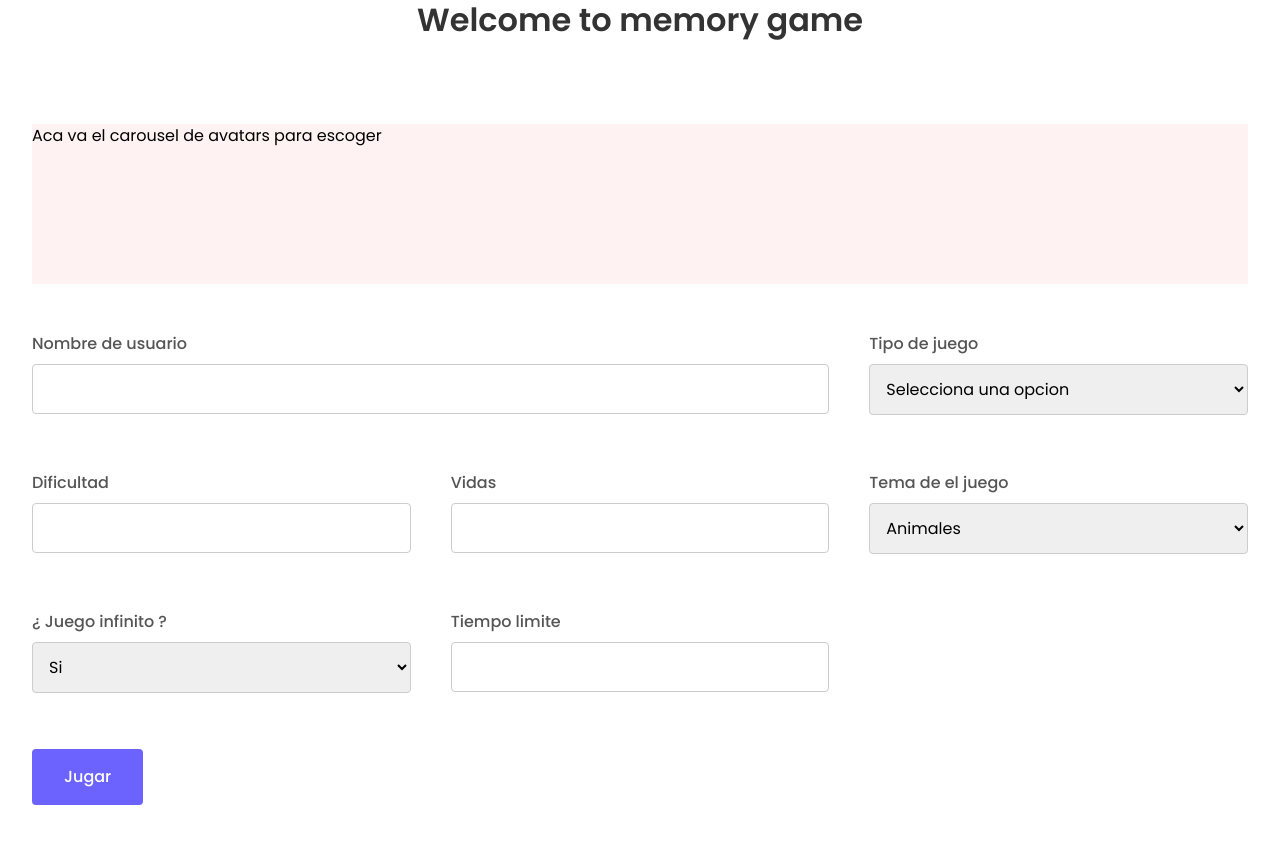
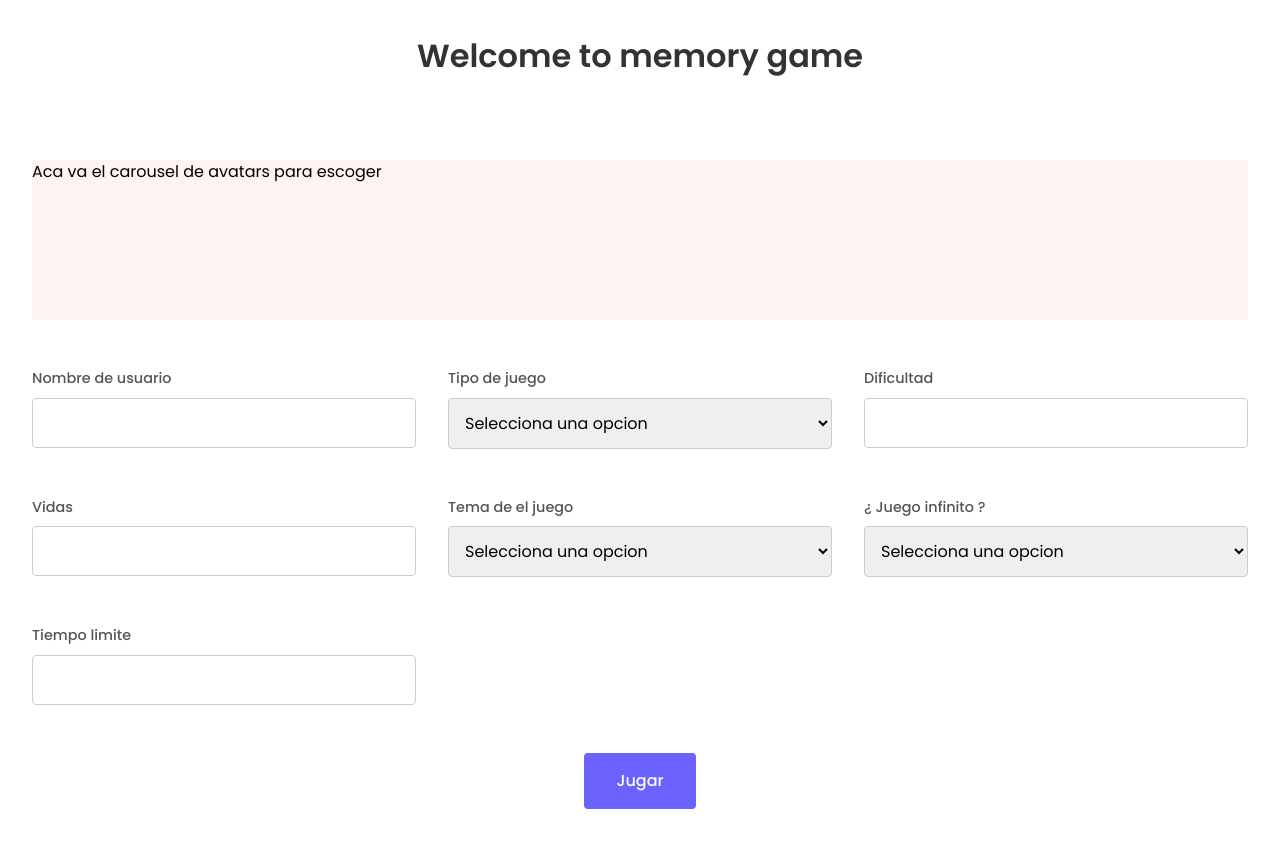
Before and after one commit to JairCaballero/react-memory-app, a React (Vite) app: page / in a window 1280 px wide. Built offline with nearby package versions, Linux system fonts and the light colour scheme.

Commit message:
Organizando comopnente de formulario para las validaciones

```diff
--- /dev/null
+++ b/src/components/FormGroup.jsx
@@ -0,0 +1,17 @@
+const FormGroup = ({ label, id, type = 'text', register, errors, validation, children, defaultValue }) => (
+  <div className='form-group'>
+    <label htmlFor={id} className={`${errors[id] && 'invalid'}`}>{label}</label>
+    {type === 'select'
+      ? (
+        <select id={id} name={id} defaultValue={defaultValue} className={`${errors[id] && 'invalid'}`} {...register(id, validation)}>
+          {children}
+        </select>
+        )
+      : (
+        <input id={id} name={id} type={type} className={`${errors[id] && 'invalid'}`} {...register(id, validation)} />
+        )}
+    <span className='text-red-400 text-sm font-medium'>{errors[id]?.message}</span>
+  </div>
+)
+
+export default FormGroup
--- a/src/index.css
+++ b/src/index.css
@@ -9,6 +9,20 @@
 * {
   font-family: 'Poppins', sans-serif;
   box-sizing: border-box;
+  scrollbar-width: thin;
+  scroll-behavior: smooth;
+  scrollbar-width: none; /* Firefox */
+  -ms-overflow-style: none; /* Internet Explorer y Edge */
+}
+
+/* Chrome, Edge and Safari */
+*::-webkit-scrollbar {
+  width: 5px;
+  display: none;
+}
+
+*::-webkit-scrollbar-track {
+  background-color: transparent;
 }
 
 /* Título */
@@ -35,6 +49,7 @@ h1 {
 
 label {
   display: block;
+  font-size: .9rem;
   font-weight: 500;
   margin-bottom: 0.5rem;
   color: #555;
@@ -56,25 +71,29 @@ select:focus {
   border-color: #6c63ff;
 }
 
+label.invalid {
+  color: #f86262;
+}
+
 input.invalid,
 select.invalid {
   border-color: #f86262;
+  color: #f86262;
 }
 
 input.invalid:focus,
 select.invalid:focus {
   border-color: #f86262;
+  color: #f86262;
 }
 
 .play-btn {
-  display: block;
   padding: 1rem 2rem;
   background-color: #6c63ff;
   color: #fff;
   font-weight: 500;
   border: none;
   border-radius: 4px;
-  cursor: pointer;
   transition: background-color 0.2s ease-in-out;
 }
 
--- a/src/pages/Home.jsx
+++ b/src/pages/Home.jsx
@@ -1,4 +1,5 @@
 import { useForm } from 'react-hook-form'
+import FormGroup from '../components/FormGroup'
 
 const Home = () => {
   const { register, handleSubmit, formState: { errors } } = useForm()
@@ -8,143 +9,104 @@ const Home = () => {
   })
 
   return (
-    <div className='flex items-center justify-center h-screen w-full'>
-      {/* Contenedor principal */}
-      <div className='container max-w-[1280px] mx-auto p-[2rem]'>
-        {/* Contenido centrado */}
+    <div className='flex items-center justify-center h-auto w-full'>
+      <div className='container 2xl:max-w-[1280px] mx-auto p-[2rem]'>
         <div className='flex flex-col items-center justify-center gap-12'>
           <h1>Welcome to memory game</h1>
           <div className='w-full h-40 bg-red-50 text-black'>
             Aca va el carousel de avatars para escoger
           </div>
-          <form onSubmit={onSubmit} className='w-full grid grid-cols-3 gap-10'>
-
-            {/* username */}
-            <span className='form-group col-span-2'>
-              <label htmlFor='username'>Nombre de usuario</label>
-              <input
-                type='text'
+          <form onSubmit={onSubmit} className='w-full grid md:grid-cols-2 lg:grid-cols-3 gap-8'>
+            <FormGroup
+              label='Nombre de usuario'
               id='username'
-                name='username'
-                className={`${errors?.username && 'invalid'}`}
-                {...register('username', {
-                  required: {
-                    value: true,
-                    message: 'El campo Nombre es obligatorio'
-                  },
-                  minLength: {
-                    value: 3,
-                    message: 'Minimo 10 caracteres'
-                  },
-                  maxLength: {
-                    value: 20,
-                    message: 'Maximo 50 caracteres'
-                  }
-                })}
+              register={register}
+              errors={errors}
+              validation={{
+                required: 'Campo obligatorio',
+                minLength: { value: 3, message: 'Minimo 10 caracteres' },
+                maxLength: { value: 20, message: 'Maximo 50 caracteres' }
+              }}
             />
-              <span className='text-red-400'>{errors?.username?.message}</span>
-            </span>
-
-            {/* type */}
-            <span className='form-group'>
-              <label htmlFor='typeGame'>Tipo de juego</label>
-              <select
+            <FormGroup
+              label='Tipo de juego'
+              id='typeGame'
+              type='select'
+              register={register}
+              errors={errors}
               defaultValue=''
-                id='typeGame'
-                name='typeGame'
-                {...register('typeGame', {
-                  required: {
-                    value: true,
-                    message: 'El campo de tipo de juego es obligatorio'
-                  }
-                })}
+              validation={{ required: 'Campo obligatorio' }}
             >
               <option value='' disabled>Selecciona una opcion</option>
               <option value='1'>Normal</option>
               <option value='2'>Especial</option>
-              </select>
-              <span className='text-red-400'>{errors?.typeGame?.message}</span>
-            </span>
-
-            {/* dificulty */}
-            <span className='form-group'>
-              <label htmlFor='difficulty'>Dificultad</label>
-              <input
+            </FormGroup>
+            <FormGroup
+              label='Dificultad'
               id='difficulty'
-                name='difficulty'
               type='number'
-                {...register('difficulty', {
-                  required: {
-                    value: true,
-                    message: 'El campo dificultad es obligatorio'
-                  },
-                  pattern: {
-                    value: /^(1[0-5]|[1-9])$/,
-                    message: 'Ingrese un numero de 1 a 15'
-                  }
-                })}
+              register={register}
+              errors={errors}
+              validation={{
+                required: 'El campo dificultad es obligatorio',
+                pattern: { value: /^(1[0-5]|[1-9])$/, message: 'Ingrese un numero de 1 a 15' }
+              }}
             />
-              <span className='text-red-400'>{errors?.difficulty?.message}</span>
-            </span>
-
-            {/* lifes */}
-            <span className='form-group'>
-              <label htmlFor='lifes'>Vidas</label>
-              <input
+            <FormGroup
+              label='Vidas'
               id='lifes'
-                name='lifes'
               type='number'
-                pattern='^[1-5]$'
-                title='Please enter a number between 1 and 5'
-                {...register('lifes')}
+              register={register}
+              errors={errors}
+              validation={{
+                required: 'Campo Obligatorio',
+                pattern: { value: /^[1-5]$/, message: 'Ingrese un numero de 1 a 5' }
+              }}
             />
-            </span>
-
-            {/* theme */}
-            <span className='form-group'>
-              <label htmlFor='theme-game'>Tema de el juego</label>
-              <select id='theme-game' name='theme-game' {...register('theme-game')}>
-                <option value='' disabled>
-                  Selecciona una opcion
-                </option>
+            <FormGroup
+              label='Tema de el juego'
+              id='themeGame'
+              type='select'
+              register={register}
+              errors={errors}
+              defaultValue=''
+              validation={{ required: 'Campo obligatorio' }}
+            >
+              <option value='' disabled>Selecciona una opcion</option>
               <option value='1'>Animales</option>
               <option value='2'>Personas</option>
-                <option value='2'>Ciudades</option>
-                <option value='2'>Paises</option>
-                <option value='2'>Peliculas</option>
-                <option value='2'>Juegos</option>
-                <option value='2'>Anime</option>
-                <option value='2'>Todos</option>
-              </select>
-            </span>
-
-            {/* inifity */}
-            <span className='form-group'>
-              <label htmlFor='infinity'>¿ Juego infinito ?</label>
-              <select id='infinity' name='infinity' {...register('infinity')}>
-                <option value='' disabled>
-                  Selecciona una opcion
-                </option>
+              <option value='3'>Ciudades</option>
+              <option value='4'>Paises</option>
+              <option value='5'>Peliculas</option>
+              <option value='6'>Juegos</option>
+              <option value='7'>Anime</option>
+              <option value='8'>Todos</option>
+            </FormGroup>
+            <FormGroup
+              label='¿ Juego infinito ?'
+              id='infinity'
+              type='select'
+              register={register}
+              errors={errors}
+              defaultValue=''
+              validation={{ required: 'Campo obligatorio' }}
+            >
+              <option value='' disabled>Selecciona una opcion</option>
               <option value='1'>Si</option>
               <option value='2'>No</option>
-              </select>
-            </span>
-
-            {/* time limit */}
-            <span className='form-group'>
-              <label htmlFor='time'>Tiempo limite</label>
-              <input
+            </FormGroup>
+            <FormGroup
+              label='Tiempo limite'
               id='time'
-                name='time'
               type='number'
-                min='1'
-                max='15'
-                title='Please enter a number between 1 and 15'
-                {...register('time')}
+              register={register}
+              errors={errors}
+              validation={{
+                required: 'Campo Obligatorio',
+                pattern: { value: /^(1[0-5]|[1-9])$/, message: 'Ingrese un numero de 1 a 15' }
+              }}
             />
-            </span>
-
-            <div className='col-span-3'>
+            <div className='md:col-span-2 lg:col-span-3 flex justify-center'>
               <button className='play-btn w-fit'>Jugar</button>
             </div>
           </form>
```
Lines whose indentation alone changed are shown as unchanged.
